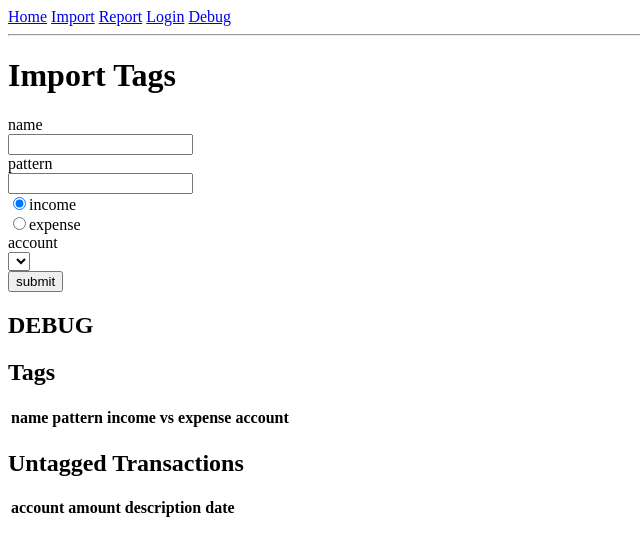
After one commit to unbrokenrabbit/finances-web, a Flask app: page /import-tags in a window 1280 px wide. The commit adds this page. Shown: the top 556 px of the page, without its empty margins (0-640 px from the left). Run offline with Flask 2, Linux system fonts and the light colour scheme; data that the repository does not hold is empty.

Commit message:
import tags

```diff
--- a/docker/web/app.py
+++ b/docker/web/app.py
@@ -9,6 +9,7 @@ from werkzeug import secure_filename
 import finances.thing
 import finances.datamodel
 import finances.datastore
+import finances.graphs
 import finances.importer
 import finances.transactions
 
@@ -38,8 +39,8 @@ def home():
     monthly_income_vs_expenses_model_manager = finances.datamodel.MonthlyIncomeVsExpensesModelManager( data_manager )
     monthly_income_vs_expenses_model = monthly_income_vs_expenses_model_manager.build_monthly_income_vs_expenses_model( monthly_evaluation_criteria_list )
 
-    chart_builder = graphs.ChartBuilder()
-    path_to_monthly_income_vs_expenses_bar_chart = chart_builder.build_monthly_income_vs_expenses_bar_chart( monthly_income_vs_expenses_model )
+    #chart_builder = finances.graphs.ChartBuilder()
+    #path_to_monthly_income_vs_expenses_bar_chart = chart_builder.build_monthly_income_vs_expenses_bar_chart( monthly_income_vs_expenses_model )
 
     # DEBUG
     accounts_string = ''
@@ -53,12 +54,44 @@ def home():
         user=user,
         title=test,
         python_version=version,
-        debug=path_to_monthly_income_vs_expenses_bar_chart
+        #debug=path_to_monthly_income_vs_expenses_bar_chart
+        debug='TBD'
     )
 
 @app.route( '/import' )
 def import_things():
     return render_template( 'import.html' )
+
+@app.route( '/import-tags', methods=['GET', 'POST'] )
+def import_tags():
+    data_manager = finances.datastore.MongoDataManager()
+
+    debug = []
+    if request.method == 'POST':
+        tag = finances.datastore.Tag()
+        if request.form[ 'tag_name' ]:
+            tag.name = request.form[ 'tag_name' ]
+
+        if request.form[ 'tag_pattern' ]:
+            tag.pattern = request.form[ 'tag_pattern' ]
+
+        if request.form[ 'tag_income_vs_expense' ]:
+            tag.income_vs_expense = request.form[ 'tag_income_vs_expense' ]
+
+        if request.form[ 'tag_account' ]:
+            tag.account = request.form[ 'tag_account' ]
+
+        if tag.account and tag.name and tag.pattern and tag.income_vs_expense and tag.account:
+            debug.append( 'all fields accounted for' )
+            data_manager.upsert_tag( tag )
+        else:
+            debug.append( 'missing field(s)' )
+
+    accounts = data_manager.get_accounts()
+    tags = data_manager.get_tags()
+    untagged_transactions = data_manager.get_untagged_transactions()
+
+    return render_template( 'import_tags.html', accounts=accounts, untagged_transactions=untagged_transactions, tags=tags, debug=debug )
 
 @app.route( '/import-transactions' )
 def import_transactions():
@@ -96,5 +129,9 @@ def import_transactions_csv():
 def report():
     return render_template( 'report.html' )
 
+@app.route( '/debug' )
+def debug():
+    return render_template( 'debug.html' )
+
 if __name__ == "__main__":
     app.run( host="0.0.0.0", debug=True )
--- /dev/null
+++ b/docker/web/templates/import_tags.html
@@ -0,0 +1,66 @@
+{% extends "navigation.html" %}
+
+{% block content %}
+<h1>Import Tags</h1>
+<form action={{url_for('import_tags')}} method="post">
+    <label>name</label>
+    <br />
+    <input type="text" name="tag_name" />
+    <br />
+    <label>pattern</label>
+    <br />
+    <input type="text" name="tag_pattern" />
+    <br />
+    <input type="radio" name="tag_income_vs_expense" value="income" checked>income</input>
+    <br />
+    <input type="radio" name="tag_income_vs_expense" value="expense">expense</input>
+    <br />
+    <label>account</label>
+    <br />
+    <select name="tag_account" >
+    {% for account in accounts %}
+        <option value="{{ account }}">{{ account }}</option>
+    {% endfor %}
+    </select>
+    <br />
+    <input type="submit" value="submit"/>
+</form>
+<h2>DEBUG</h2>
+{% for thing in debug %}
+    <label>{{thing}}</label>
+    <br />
+{% endfor %}
+<h2>Tags</h2>
+<table>
+    <tr>
+        <th>name</th>
+        <th>pattern</th>
+        <th>income vs expense</th>
+        <th>account</th>
+    </tr>
+{% for tag in tags %}
+    <tr>
+        <td>{{tag.name}}</td>
+        <td>{{tag.pattern}}</td>
+        <td>{{tag.income_vs_expense}}</td>
+        <td>{{tag.account}}</td>
+    </tr>
+{% endfor %}
+</table>
+<h2>Untagged Transactions</h2>
+<table>
+    <tr>
+        <th>account</th>
+        <th>amount</th>
+        <th>description</th>
+        <th>date</th>
+    </tr>
+    {% for untagged_transaction in untagged_transactions %}
+    <tr>
+        <td>{{untagged_transaction.account}}</td>
+        <th>{{untagged_transaction.amount}}</th>
+        <th>{{untagged_transaction.description}}</th>
+        <th>{{untagged_transaction.date}}</th>
+    </tr>
+    {% endfor %}
+{% endblock %}
--- a/docker/web/templates/navigation.html
+++ b/docker/web/templates/navigation.html
@@ -12,6 +12,7 @@
             <a href="/import">Import</a>
             <a href="/report">Report</a>
             <a href="/login">Login</a>
+            <a href="/debug">Debug</a>
        </div>
         <hr>
         {% block content %}{% endblock %}
```
Also changed, not shown: docker/web/templates/debug.html (added, +23 -0 lines).
